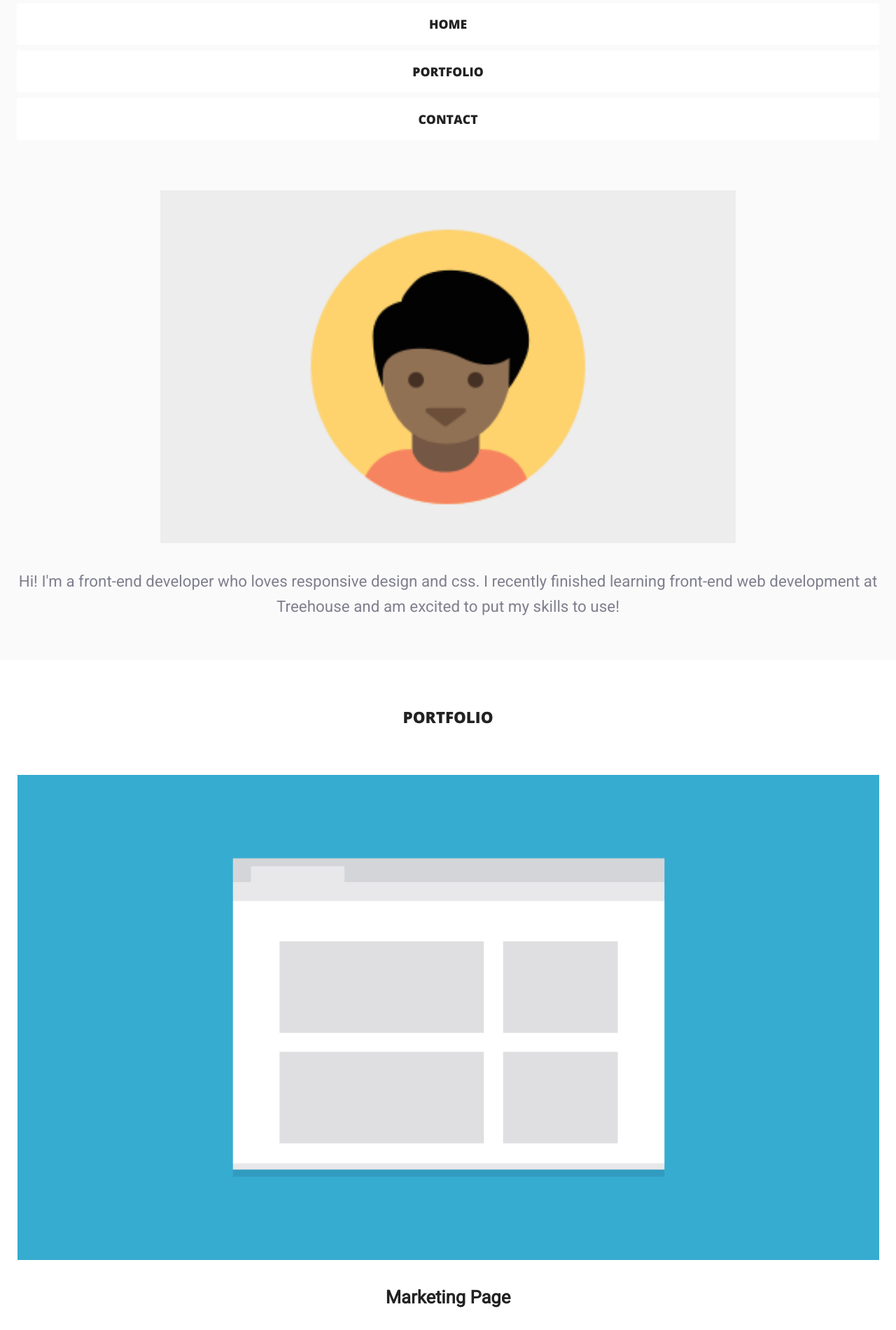
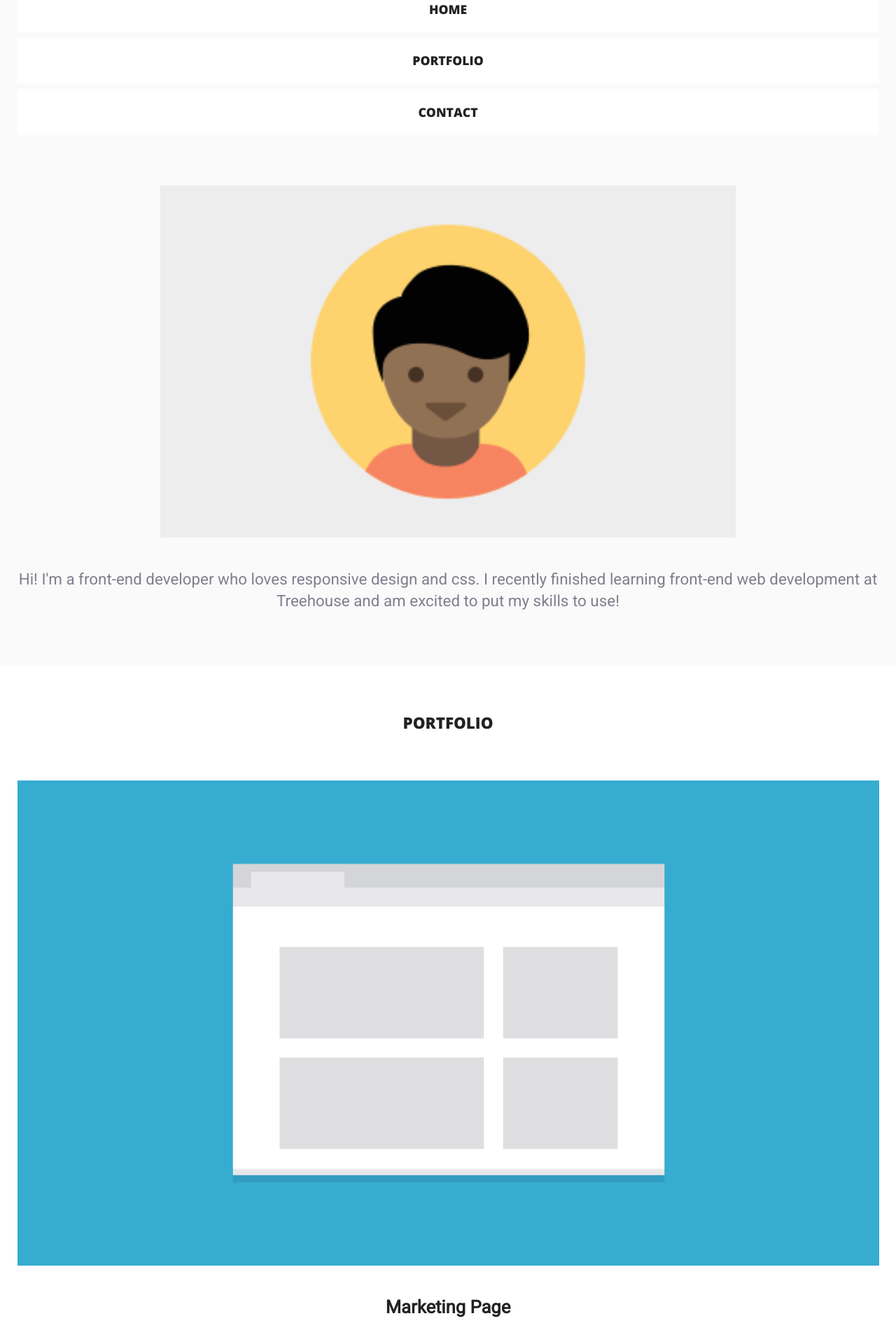
Before and after one commit to sethduncan/ResponsiveLayoutProject, a plain HTML site: page index.html in a window 1280 px wide. Shown: the part 120-2020 px from the top of the page at 70% size. Drawn offline with nearby package versions, Linux system fonts and the light colour scheme.

Commit message:
Clean and Consolidate
Cleaned up CSS

```diff
--- a/css/styles.css
+++ b/css/styles.css
@@ -7,10 +7,13 @@
 
 body{
   font-family: 'Roboto', sans-serif;
+  line-height: 1.9em;
+  color: #7F7F8E;
   display: flex;
   min-height: 100vh;
   flex-direction: column;
   background-color: #FAFAFA;
+  text-align: center;
 }
 
 .site-content{
@@ -19,9 +22,7 @@ body{
 
 p{
   font-size: 1.4em;
-  line-height: 1.6em;
-  text-align: center;
-  color: #7F7F8E;
+  margin-bottom: 1.9em;
 }
 
 h1,
@@ -30,7 +31,6 @@ h4,
 .main-nav a{
   font-family: 'Open Sans', sans-serif;
   font-weight: 800;
-  text-align: center;
 }
 
 h1,
@@ -42,19 +42,18 @@ a {
 
 h2{
   margin-bottom: 3em;
+}
+
+h2,
+h4{
   text-transform: uppercase;
   font-size: 1.4em;
 }
 
 h3{
-  text-align: center;
   font-size: 1.6em;
 }
 
-h4{
-  text-transform: uppercase;
-  font-size: 1.4em;
-}
 
 a {
 	text-decoration: none;
@@ -70,10 +69,6 @@ img {
 ==================================== */
 
 /* ---- Navigation ---- */
-
-.main-header{
-  padding: 0 1.5em 2.5em 1.5em;
-}
 
 .container,
 .main-nav{
@@ -92,32 +87,39 @@ img {
 
 .main-nav a{
   display: block;
-  padding: 1.1em;
-  line-height: 1.2em;
+  padding: 1em;
   font-size: 1.1em;
   text-transform: uppercase;
 }
 
+.main-nav a:hover {
+	color: #093b58;
+}
+
 .name{
   font-size: 2.5em;
-  text-align: center;
   padding: .2em 1em;
 }
 
 /* ---- Layout Containers ---- */
 
+.main-header{
+  padding: 0 1.5em 2.5em 1.5em;
+}
+
 .profile{
-  text-align: center;
   padding: 1.5em .5em
 }
 
 .portfolio{
-  padding: 3em 1.5em;
+  display: flex;
+  flex-direction: column;
+  padding: 3em 1.5em 1.5em 1.5em;
   background-color: white;
 }
 
 .item{
-  margin-bottom: 2.5em;
+  margin-bottom: .8em;
 }
 
 .main-footer{
```
